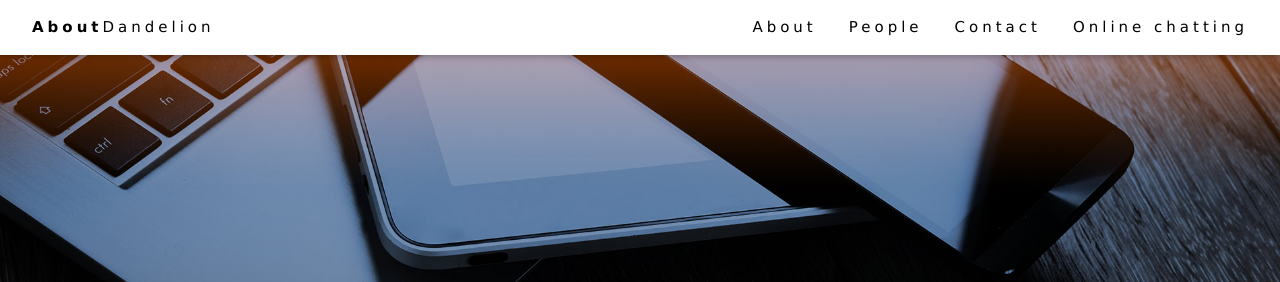
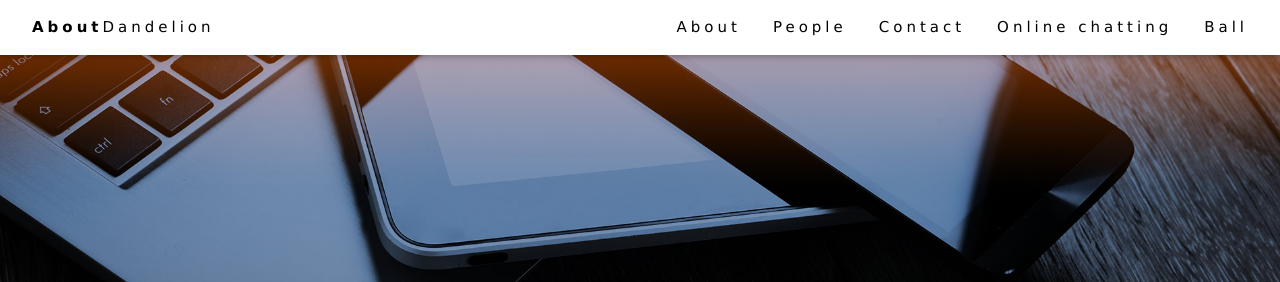
Before and after one commit to LleftyNA/personalblog.github.io, a plain HTML site: page index.html in a window 1280 px wide. Shown: the top 282 px of the page. Drawn offline with nearby package versions, Linux system fonts and the light colour scheme.

Commit message:
Update index.html

```diff
--- a/index.html
+++ b/index.html
@@ -29,6 +29,7 @@ function myFunction() {
       <a href="#about" class="w3-bar-item w3-button">People</a>
       <a href="#contact" class="w3-bar-item w3-button">Contact</a>
 	  <a href="#chat" class="w3-bar-item w3-button">Online chatting</a>
+	  <a href="Ball.html" class="w3-bar-item w3-button">Ball</a>
     </div>
   </div>
 </div>
```
